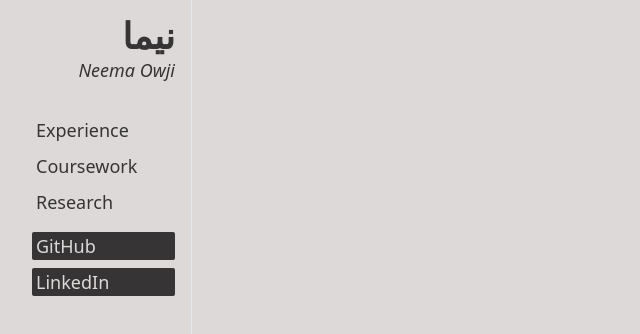
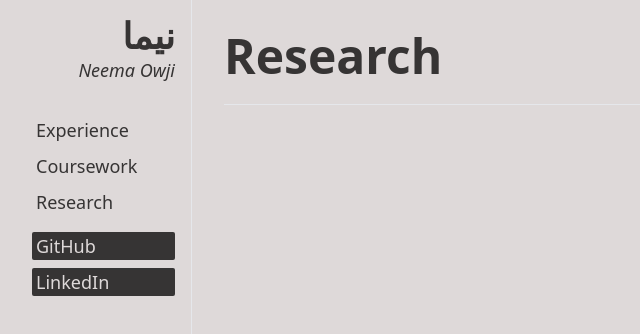
Before and after one commit to nowji/personal-website, a React (Vite) app: page /research in a window 1280 px wide. Shown: the top 334 px of the page, without its empty margins (0-640 px from the left). Built offline with nearby package versions, Linux system fonts and the light colour scheme.

Commit message:
fix error w/ course page and add research page

```diff
--- a/src/main.tsx
+++ b/src/main.tsx
@@ -3,6 +3,7 @@ import { createRoot } from "react-dom/client";
 import HomePage from "./pages/HomePage.tsx";
 import ExperiencePage from "./pages/ExperiencePage.tsx";
 import CoursePage from "./pages/CoursePage.tsx";
+import ResearchPage from "./pages/ResearchPage.tsx";
 import "./index.css";
 import { BrowserRouter as Router, Routes, Route } from "react-router-dom";
 import Navbar from "./components/Navbar.tsx";
@@ -16,6 +17,7 @@ createRoot(document.getElementById("root")!).render(
           <Route path="/" element={<HomePage />} />
           <Route path="/experience" element={<ExperiencePage />} />
           <Route path="/coursework" element={<CoursePage />} />
+          <Route path="/research" element={<ResearchPage />} />
         </Routes>
       </div>
     </Router>
--- a/src/pages/CoursePage.tsx
+++ b/src/pages/CoursePage.tsx
@@ -1,5 +1,4 @@
 import React from "react";
-import CourseCard from "../components/CourseCard";
 import CourseContainer from "../components/CourseContainer";
 import { csCourses, philCourses, aiCourses } from "../data/courses";
 
--- /dev/null
+++ b/src/pages/ResearchPage.tsx
@@ -0,0 +1,12 @@
+import React from "react";
+
+const ResearchPage: React.FC = () => {
+  return (
+    <div className="w-full md:w-3/4 flex flex-col items-left justify-start p-4 md:p-8">
+      <h1 className="text-5xl font-bold mb-4">Research</h1>
+      <hr className="mt-2 mb-6 w-4/5"></hr>
+    </div>
+  );
+};
+
+export default ResearchPage;
```
